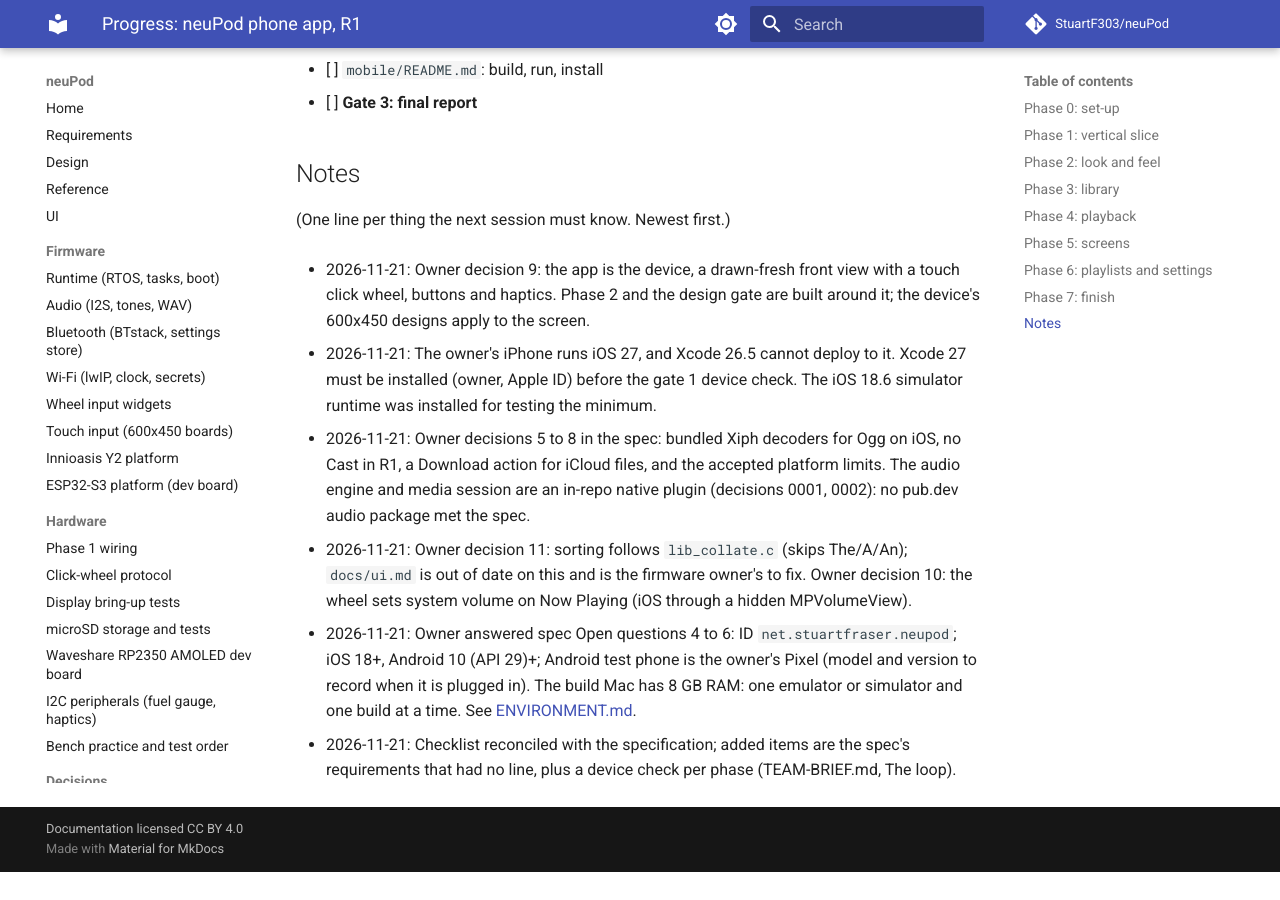
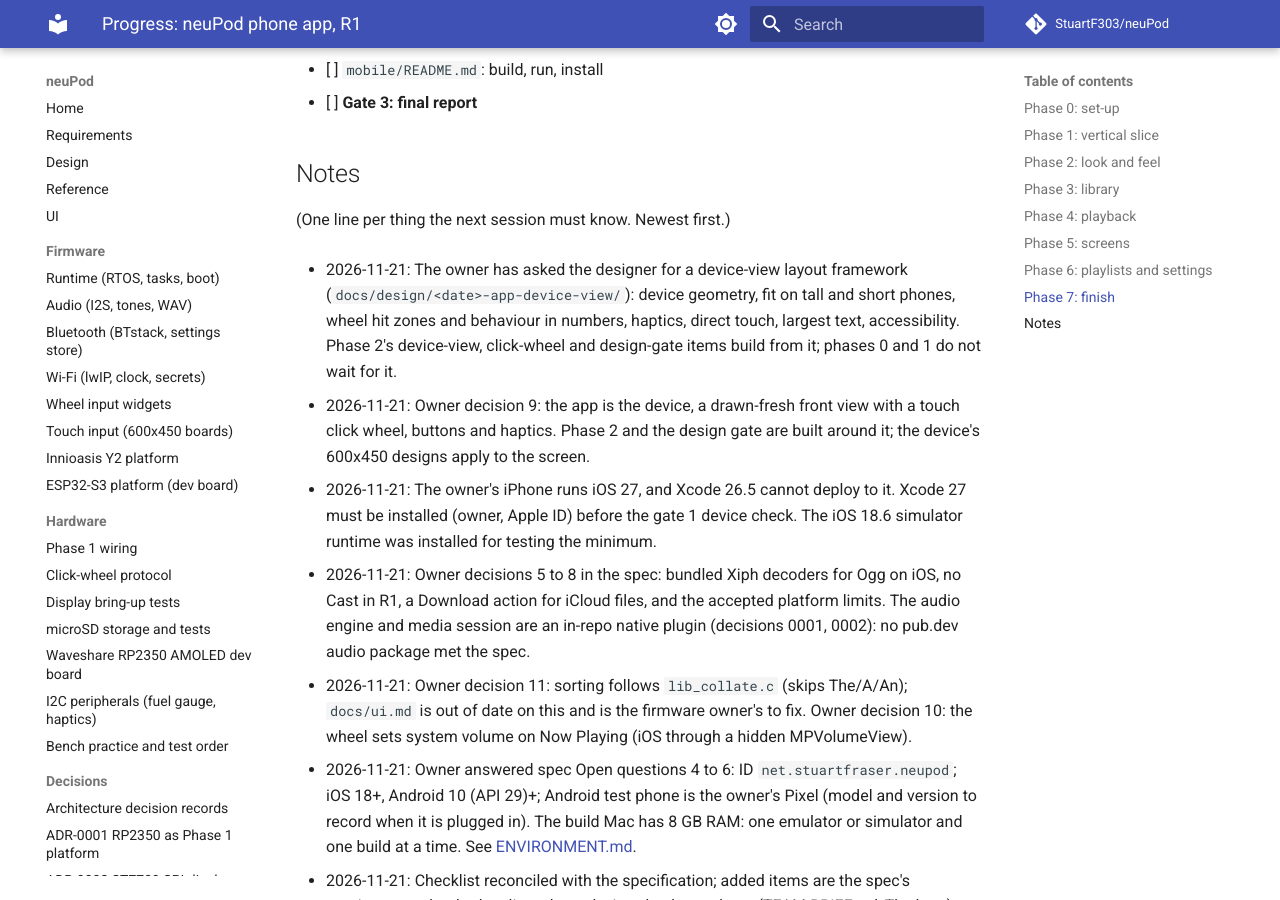
Before and after one commit to StuartF303/neuPod, an MkDocs documentation site: the page built from docs/app/PROGRESS.md, in a window 1280 px wide and 900 px high, scrolled down 4442 px. Built offline with MkDocs 1.6.1 and Material for MkDocs 9.7.7, drawn with Linux system fonts in a browser that asks for light colours; comment, search, counter and statistics services are not loaded; before the commit the page ends 5314 px from its top, so only the background shows below that.

Commit message:
docs(app): note the device-view design dependency for phase 2
Co-Authored-By: Claude Opus 5.5 <noreply@anthropic.com>

```diff
--- a/docs/app/PROGRESS.md
+++ b/docs/app/PROGRESS.md
@@ -121,6 +121,8 @@ Every item means: works on Android and iOS, covered by tests at the levels the s
 
 (One line per thing the next session must know. Newest first.)
 
+- 2026-11-21: The owner has asked the designer for a device-view layout framework (`docs/design/<date>-app-device-view/`): device geometry, fit on tall and short phones, wheel hit zones and behaviour in numbers, haptics, direct touch, largest text, accessibility. Phase 2's device-view, click-wheel and design-gate items build from it; phases 0 and 1 do not wait for it.
+
 - 2026-11-21: Owner decision 9: the app is the device, a drawn-fresh front view with a touch click wheel, buttons and haptics. Phase 2 and the design gate are built around it; the device's 600x450 designs apply to the screen.
 
 - 2026-11-21: The owner's iPhone runs iOS 27, and Xcode 26.5 cannot deploy to it. Xcode 27 must be installed (owner, Apple ID) before the gate 1 device check. The iOS 18.6 simulator runtime was installed for testing the minimum.
```
